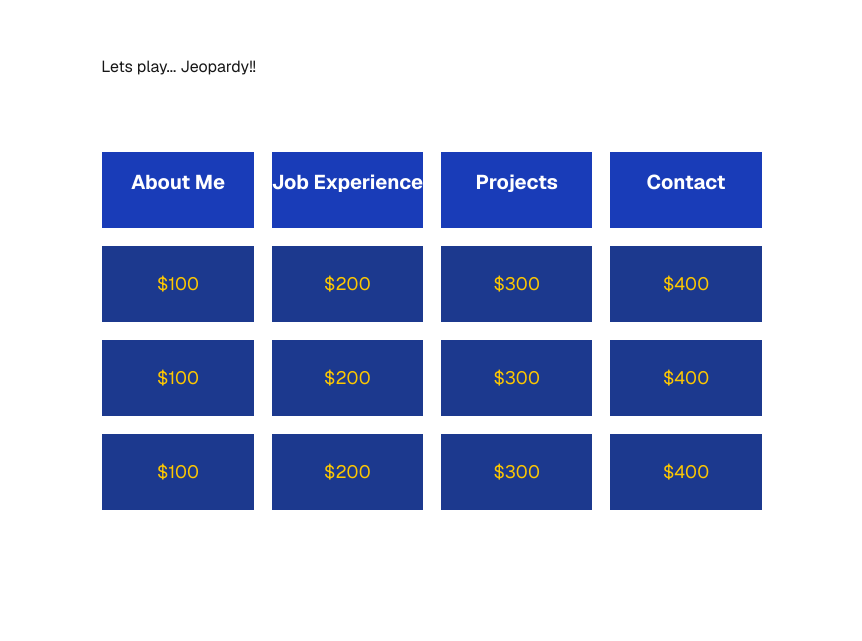
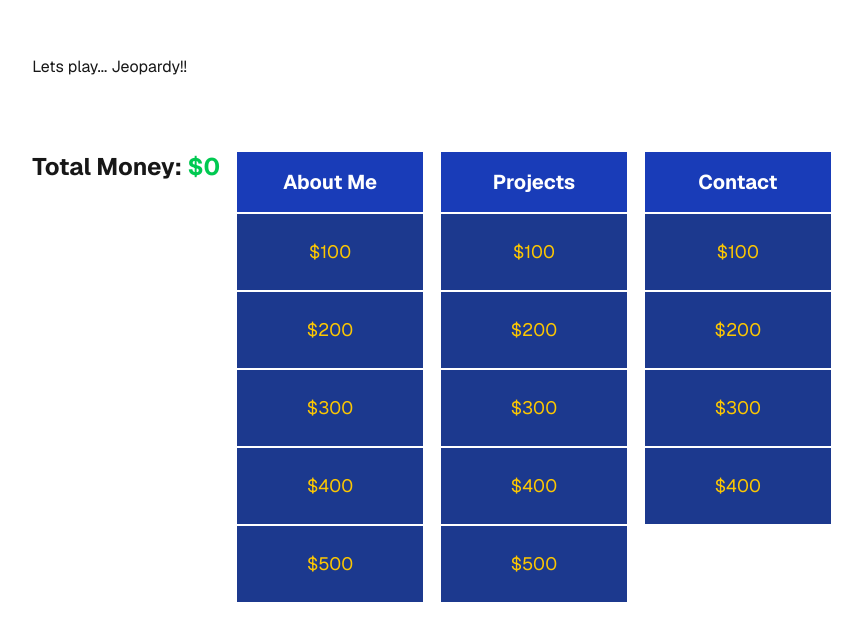
Before and after one commit to catlynbowles/cat-portfolio, a Next.js app: page / in a window 1280 px wide. Shown: the part 109-750 px from the top of the page, without its empty margins (208-1070 px from the left). Built offline with nearby package versions, Linux system fonts and the light colour scheme.

Commit message:
add addt features

```diff
--- a/src/app/components/JeopardyBoard.tsx
+++ b/src/app/components/JeopardyBoard.tsx
@@ -1,69 +1,97 @@
 "use client";
 import React, { useState } from "react";
+import Modal from "./Modal";
 import { aboutMeData } from "../data/aboutMeData";
-import { jobExperienceData } from "../data/jobExperiencedata";
-import Modal from "./Modal";
+import { projectsData } from "../data/projectsData";
 import { contactMeData } from "../data/contactMeData";
 
 const JeopardyBoard = () => {
   const [isModalOpen, setIsModalOpen] = useState(false);
   const [modalContent, setModalContent] = useState("");
+  const [openedTiles, setOpenedTiles] = useState<Set<string>>(new Set()); // Tracks opened tiles
+  const [isThankYouModalOpen, setIsThankYouModalOpen] = useState(false); // Tracks if the "Thank You" modal is open
+  const [totalMoney, setTotalMoney] = useState(0); // Tracks total money accrued
 
-  const handleTileClick = (detail: string) => {
-    console.log(detail);
+  const totalTiles =
+    aboutMeData.length + projectsData.length + contactMeData.length;
+
+  const handleTileClick = (detail: string, tileKey: string, value: string) => {
     setModalContent(detail);
     setIsModalOpen(true);
+
+    // Add tile value to total money
+    const numericValue = parseInt(value.replace("$", ""), 10); // Convert "$100" to 100
+    setTotalMoney((prev) => prev + numericValue);
+
+    setOpenedTiles((prev) => {
+      const updatedSet = new Set(prev).add(tileKey); // Mark tile as opened
+      if (updatedSet.size === totalTiles) {
+        // If all tiles are opened, show the "Thank You" modal
+        setIsThankYouModalOpen(true);
+      }
+      return updatedSet;
+    });
+  };
+
+  const renderTile = (
+    tile: { value: string; detail: string },
+    index: number,
+    category: string
+  ) => {
+    const tileKey = `${category}-${index}`; // Unique key for each tile
+    const isOpened = openedTiles.has(tileKey); // Check if tile has been opened
+
+    return (
+      <div
+        key={tileKey}
+        className={`bg-blue-900 text-yellow-400 text-lg py-6 border border-white hover:scale-105 transition-transform cursor-pointer ${
+          isOpened ? "bg-gray-500 text-gray-300" : ""
+        }`} // Change style if tile is opened
+        onClick={() => handleTileClick(tile.detail, tileKey, tile.value)}
+      >
+        {tile.value}
+      </div>
+    );
   };
 
   return (
-    <div className="max-w-4xl mx-auto mt-10 grid grid-rows-5 grid-cols-4 gap-4 text-center">
-      {/* Column Headers */}
-      <div className="bg-blue-800 text-white font-bold text-xl py-4 border border-white">
-        About Me
-      </div>
-      <div className="bg-blue-800 text-white font-bold text-xl py-4 border border-white">
-        Job Experience
-      </div>
-      <div className="bg-blue-800 text-white font-bold text-xl py-4 border border-white">
-        Projects
-      </div>
-      <div className="bg-blue-800 text-white font-bold text-xl py-4 border border-white">
-        Contact
+    <div className="max-w-4xl mx-auto mt-10 grid grid-cols-4 gap-4 text-center">
+      <div className="text-center text-2xl font-bold mb-6">
+        Total Money: <span className="text-green-500">${totalMoney}</span>
       </div>
 
-      {/* About Me Tiles */}
-      {aboutMeData.map((tile, index) => (
-        <div
-          key={index}
-          className="bg-blue-900 text-yellow-400 text-lg py-6 border border-white hover:scale-105 transition-transform cursor-pointer"
-          onClick={() => handleTileClick(tile.detail)}
-        >
-          {tile.value}
+      {/* About Me Column */}
+      <div>
+        <div className="bg-blue-800 text-white font-bold text-xl py-4 border border-white">
+          About Me
         </div>
-      ))}
+        {aboutMeData.map((tile, index) => renderTile(tile, index, "aboutMe"))}
+      </div>
 
-      {/* Job Experience Tiles */}
-      {jobExperienceData.map((tile, index) => (
-        <div
-          key={index}
-          className="bg-blue-900 text-yellow-400 text-lg py-6 border border-white hover:scale-105 transition-transform cursor-pointer"
-          onClick={() => handleTileClick(tile.detail)}
-        >
-          {tile.value}
+      {/* Projects Column */}
+      <div>
+        <div className="bg-blue-800 text-white font-bold text-xl py-4 border border-white">
+          Projects
         </div>
-      ))}
+        {projectsData.map((tile, index) => renderTile(tile, index, "projects"))}
+      </div>
 
-      {contactMeData.map((tile, index) => (
-        <div
-          key={index}
-          className="bg-blue-900 text-yellow-400 text-lg py-6 border border-white hover:scale-105 transition-transform cursor-pointer"
-          onClick={() => handleTileClick(tile.detail)}
-        >
-          {tile.value}
+      {/* Contact Column */}
+      <div>
+        <div className="bg-blue-800 text-white font-bold text-xl py-4 border border-white">
+          Contact
         </div>
-      ))}
+        {contactMeData.map((tile, index) => renderTile(tile, index, "contact"))}
+      </div>
 
-      {/* Modal */}
+      {/* Thank You Modal */}
+      <Modal
+        isOpen={isThankYouModalOpen}
+        onClose={() => setIsThankYouModalOpen(false)}
+        content={"thank you for visiting !"}
+      />
+
+      {/* Modal for Tile Content */}
       <Modal
         isOpen={isModalOpen}
         onClose={() => setIsModalOpen(false)}
--- a/src/app/components/Modal.tsx
+++ b/src/app/components/Modal.tsx
@@ -1,4 +1,4 @@
-import React, { useEffect, useState } from "react";
+import React, { useEffect } from "react";
 import ReactDOM from "react-dom";
 
 interface ModalProps {
@@ -8,24 +8,35 @@ interface ModalProps {
 }
 
 const Modal = ({ isOpen, onClose, content }: ModalProps) => {
-  const [isAnimating, setIsAnimating] = useState(false);
-
   useEffect(() => {
     if (isOpen) {
-      setIsAnimating(true);
+      // Disable background scrolling when modal is open
+      document.body.style.overflow = "hidden";
     } else {
-      setIsAnimating(false);
+      document.body.style.overflow = "auto";
     }
+
+    return () => {
+      // Cleanup: Restore scrolling when modal is closed
+      document.body.style.overflow = "auto";
+    };
   }, [isOpen]);
 
-  if (!isOpen && !isAnimating) return null;
+  if (!isOpen) return null;
 
   return ReactDOM.createPortal(
-    <div className="fixed inset-0 flex items-center justify-center bg-black bg-opacity-50 z-50">
+    <div className="fixed inset-0 z-50 flex items-center justify-center">
+      {/* Background Overlay */}
       <div
-        className={`bg-white p-6 rounded-lg shadow-lg relative transform transition-transform duration-500 ${
-          isAnimating ? "scale-100 rotate-0" : "scale-0 rotate-45"
-        }`}
+        className="absolute inset-0 "
+        style={{ backgroundColor: "rgba(0, 0, 0, 0.5)" }}
+        onClick={onClose} // Close modal when clicking on the overlay
+      ></div>
+
+      {/* Modal Content */}
+      <div
+        className="relative bg-white p-6 rounded-lg shadow-lg transform transition-transform duration-500 scale-100"
+        style={{ animation: "spiralIn 0.5s forwards" }}
       >
         <button
           className="absolute top-2 right-2 text-gray-500 hover:text-gray-800"
@@ -35,6 +46,20 @@ const Modal = ({ isOpen, onClose, content }: ModalProps) => {
         </button>
         <div className="text-center text-lg">{content}</div>
       </div>
+
+      {/* Spiral Animation */}
+      <style>
+        {`
+          @keyframes spiralIn {
+            0% {
+              transform: scale(0) rotate(45deg);
+            }
+            100% {
+              transform: scale(1) rotate(0deg);
+            }
+          }
+        `}
+      </style>
     </div>,
     document.body // Render the modal into the <body> element
   );
--- a/src/app/data/aboutMeData.tsx
+++ b/src/app/data/aboutMeData.tsx
@@ -1,6 +1,27 @@
 export const aboutMeData = [
-  { value: "$100", detail: "I love coding and building projects!" },
-  { value: "$200", detail: "I have a passion for learning new technologies." },
-  { value: "$300", detail: "I enjoy solving challenging problems." },
-  { value: "$400", detail: "I am a lifelong learner and creator." },
+  {
+    value: "$100",
+    detail:
+      "I grew up in Colorado, riding horses and learning to love the mountains — I'm a true Colorado girl through and through.",
+  },
+  {
+    value: "$200",
+    detail:
+      "Before tech, I worked as a massage therapist at an oncology center, a waitress, and for the airlines — people and adaptability are in my toolkit.",
+  },
+  {
+    value: "$300",
+    detail:
+      "I'm all about road trips, campfire mornings, paddleboarding alpine lakes, and carving powder on my snowboard in the winter.",
+  },
+  {
+    value: "$400",
+    detail:
+      "One of my biggest dreams is to hike the entire Pacific Crest Trail — 2,650 miles of wild terrain, trail snacks, and soul-searching.",
+  },
+  {
+    value: "$500",
+    detail:
+      "I transitioned into tech with a certificate from Turing School and now build beautiful, accessible apps using React, Tailwind, and more.",
+  },
 ];
--- a/src/app/data/contactMeData.tsx
+++ b/src/app/data/contactMeData.tsx
@@ -1,6 +1,6 @@
 export const contactMeData = [
-  { value: "$100", detail: "Interned at XYZ Company." },
-  { value: "$200", detail: "Worked as a Frontend Developer at ABC Corp." },
-  { value: "$300", detail: "Led a team of developers at DEF Inc." },
-  { value: "$400", detail: "Built scalable applications for GHI Ltd." },
+  { value: "$100", detail: "email: catlynbowles@gmai.com" },
+  { value: "$200", detail: "linkedin: " },
+  { value: "$300", detail: "github: " },
+  { value: "$400", detail: "I hope you enjoyed my personal website!" },
 ];
--- a/src/app/data/jobExperiencedata.tsx
+++ /dev/null
@@ -1,6 +0,0 @@
-export const jobExperienceData = [
-  { value: "$100", detail: "Interned at XYZ Company." },
-  { value: "$200", detail: "Worked as a Frontend Developer at ABC Corp." },
-  { value: "$300", detail: "Led a team of developers at DEF Inc." },
-  { value: "$400", detail: "Built scalable applications for GHI Ltd." },
-];
--- /dev/null
+++ b/src/app/data/projectsData.tsx
@@ -0,0 +1,27 @@
+export const projectsData = [
+  {
+    value: "$100",
+    detail:
+      "Threadable’s AI-enhanced reader — I built the iOS interface that helped boost engagement by 40%.",
+  },
+  {
+    value: "$200",
+    detail:
+      "Built Skyway for Allbridge — a mobile dashboard tracking 100+ properties and thousands of devices.",
+  },
+  {
+    value: "$300",
+    detail:
+      "Designed and developed a dynamic table of contents system for deeply structured book content.",
+  },
+  {
+    value: "$400",
+    detail:
+      "Shipped Vue-based splash pages used by 10K+ hotel guests monthly for WiFi onboarding.",
+  },
+  {
+    value: "$500",
+    detail:
+      "Improved accessibility and responsive design across Upstatement’s production web apps.",
+  },
+];
--- /dev/null
+++ b/src/app/data/skillsData.tsx
@@ -0,0 +1,27 @@
+export const skillsData = [
+  {
+    value: "$100",
+    detail:
+      "Turning Figma files into beautiful, accessible, pixel-perfect UI with Tailwind and React.",
+  },
+  {
+    value: "$200",
+    detail:
+      "React Native pro — shipped multiple features on iOS, managing CI/CD and QA cycles.",
+  },
+  {
+    value: "$300",
+    detail:
+      "Collaboration queen: cross-functional team player with great async and demo skills.",
+  },
+  {
+    value: "$400",
+    detail:
+      "Bug buster — owned the QA pipeline and cut mobile bugs in half with proactive testing.",
+  },
+  {
+    value: "$500",
+    detail:
+      "Versatile dev — experience with React, Vue, Tailwind, GraphQL, Rails, and more.",
+  },
+];
```
